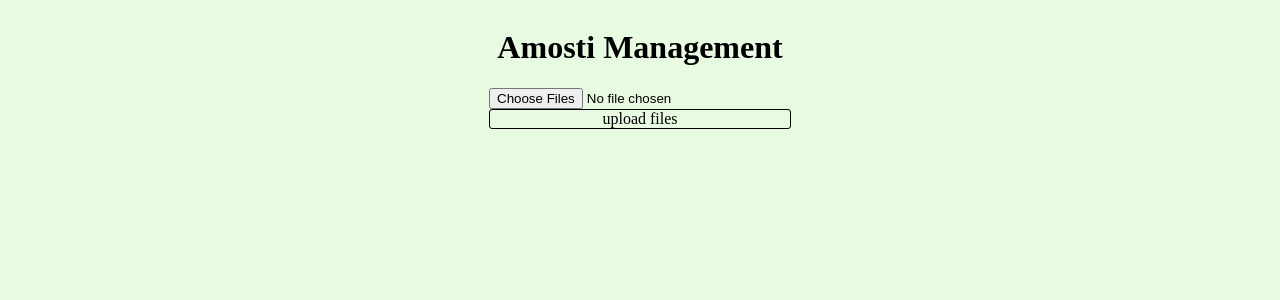
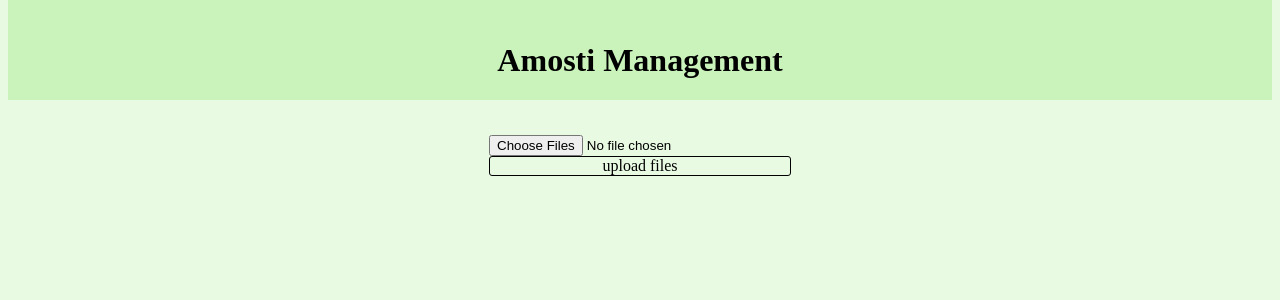
Before and after one commit to ryand8008/Amosti_Management, a React app: page / in a window 1280 px wide. Shown: the top 300 px of the page. Built offline with nearby package versions, Linux system fonts and the light colour scheme.

Commit message:
added more css for table, changed titles, added banner

```diff
--- a/index.html
+++ b/index.html
@@ -3,7 +3,7 @@
   <head>
     <title>Amosti</title>
   </head>
-  <body style="background-color: #e9fae3">
+  <body style="background-color: #e9fae3; margin-top: 0; padding: 0;">
     <div id="root"></div>
 
     <!-- Compiled TypeScript -->
--- a/src/components/App.tsx
+++ b/src/components/App.tsx
@@ -10,7 +10,7 @@ export const App = () => {
 
   return (
     <>
-      {/* <Header /> */}
+      <Header />
       <AggregateProvider>
         {/* {showReport ? <Report /> : null } */}
         {/* {<button onClick={() =>setShowReport(!showReport)}>show report</button> } */}
--- a/src/components/Header.tsx
+++ b/src/components/Header.tsx
@@ -6,7 +6,7 @@ export const Header = () => {
   return (
     <>
     <StyledHeader>
-      <h1> it's me </h1>
+      <h1> Amosti Management </h1>
     </StyledHeader>
     </>
 
@@ -14,7 +14,16 @@ export const Header = () => {
 }
 
 const StyledHeader = styled.header`
-  background-color: white;
+  background-color: #C9F3BA;
   width: 100%;
   height: 100px;
+  top: 0px;
+  margin: 0;
+  padding: 0;
+  display: flex;
+  justify-content: center;
+  align-items: flex-end;
+  border-raduis: 5px;
 `
+// background-color: #C9F3BA // slightly darker
+// slightly lighter: #e9fae3
--- a/src/components/Report/FullReport.tsx
+++ b/src/components/Report/FullReport.tsx
@@ -229,7 +229,9 @@ export const FullReport = () => {
               <StyleMonthsHeaders>annual</StyleMonthsHeaders>
             </StyledHeaderContainer>
 
-            {buildings.length > 0 ? buildings.map((item) => <><StyledRowUnit>
+            {buildings.length > 0 ? buildings.map((item) =>
+            <>
+              <StyledRowUnit>
                 <StyledCell>{reportInfo[item][buildingYear] ? item : null}</StyledCell>
                 {reportInfo[item][buildingYear]['revenue'] ? reportInfo[item][buildingYear]['revenue'].map((item2) => <>
                   <StyledCell>{item2}</StyledCell>
@@ -239,53 +241,60 @@ export const FullReport = () => {
             </>
             ) : null}
 
-            <StyledRowUnit>
+
+            <StyledTotal>
               <StyledBold>Total Rev</StyledBold>
               {reportInfo[buildingYear]['totalRev'] ? reportInfo[buildingYear]['totalRev'].map((item2) => <>
                 <StyledCell>{item2}</StyledCell>
               </>
               ) : null}
-            </StyledRowUnit>
+            </StyledTotal>
 
             <tr><td> </td> </tr>
             <tr><td> </td> </tr>
             <tr><td> </td> </tr>
             <tr><td> </td> </tr>
-            <tr><td> </td> </tr>
+            {buildings.length % 2 === 0 ? <tr><td> </td> </tr> : null}
 
               {buildings.map((building) =>
-               <StyledRowUnit>
+               <StyledRowEx>
                    <StyledCell>{building}</StyledCell>
                    {reportInfo[building][buildingYear]['expense'].map((item) =>
                     <StyledCell>{item}</StyledCell>
                    )}
-                </StyledRowUnit>
+                </StyledRowEx>
               )}
 
-            <StyledRowUnit>
+            <StyledTotal>
             <StyledBold>Total E</StyledBold>
               {reportInfo[buildingYear]['totalExpenses'] ? reportInfo[buildingYear]['totalExpenses'].map((item2) => <>
                 <StyledCell>{item2}</StyledCell>
               </>
               ) : null}
-            </StyledRowUnit>
+            </StyledTotal>
+
+            <tr><td> </td> </tr>
+            <tr><td> </td> </tr>
+            <tr><td> </td> </tr>
+            <tr><td> </td> </tr>
+            {buildings.length % 2 !== 0 ? <tr><td> </td> </tr> : null}
 
             {buildings.map((building) =>
-               <StyledRowUnit>
+               <StyledRowNet>
                    <StyledCell>{building}</StyledCell>
                    {reportInfo[building][buildingYear]['totalNet'] ? reportInfo[building][buildingYear]['totalNet'].map((item) =>
                     <StyledCell>{item}</StyledCell>
                    ) : null}
-                </StyledRowUnit>
+                </StyledRowNet>
               )}
 
-            <StyledRowUnit>
+            <StyledTotal>
             <StyledBold>Total net</StyledBold>
               {reportInfo[buildingYear]['totalProfit'] ? reportInfo[buildingYear]['totalProfit'].map((item2) => <>
                 <StyledCell>{item2}</StyledCell>
               </>
               ) : null}
-            </StyledRowUnit>
+            </StyledTotal>
 
           </StyledTable></>
         : null}
@@ -305,9 +314,17 @@ const StyledCell = styled.td`
   text-align: center;
   width: fit-content;
 `
-const StyledRowE = styled.tr`
+
+const StyledTotal = styled.tr`
+  background: lightyellow;
+  border-top: 1px solid black;
+`
+
+const StyledRowEx = styled.tr`
 `
 const StyledRowUnit = styled.tr`
+`
+const StyledRowNet = styled.tr`
 `
 const StyledTable = styled.table`
   border: 1px solid black;
@@ -317,13 +334,15 @@ const StyledTable = styled.table`
   margin-bottom: 10px;
   margin-left: 30px;
   margin-right: 30px;
-  ${StyledRowE}:nth-child(odd) {
+  ${StyledRowUnit}:nth-child(even) {
     background: lightgrey;
   }
-  ${StyledRowUnit}:nth-child(odd) {
+  ${StyledRowEx}:nth-child(even) {
     background: lightgrey;
   }
-
+  ${StyledRowNet}:nth-child(odd) {
+    background: lightgrey;
+  }
 `
 const StyleMonthsHeaders = styled.th`
   border: 1px solid black;
@@ -348,6 +367,7 @@ const StyledDiv = styled.div`
   display: flex;
   justify-content: center;
   margin: auto;
+  margin-bottom: 25px;
 `
 
 const StyledSomething = styled.div`
--- a/src/components/Upload.tsx
+++ b/src/components/Upload.tsx
@@ -38,7 +38,7 @@ interface Testing {
 // TODO: batch add files
 
 export const Upload = () => {
-  const { aggregate, setAggregate, gatherInfo } = useContext(AggregateContext)
+  const { aggregate, setAggregate, gatherInfo, showReport, setShowReport } = useContext(AggregateContext)
 
   const [excel, setExcel] = useState<newSheet[]>()
 
@@ -206,7 +206,7 @@ const findGastos = (json)=>{
     <>
       <Window>
 
-        <StyledTitle>Amosti Management</StyledTitle>
+        {/* <StyledTitle>Amosti Management</StyledTitle> */}
 
       <form onDragEnter={handleDrag} onSubmit={(e) => e.preventDefault()}>
         <input
@@ -227,10 +227,11 @@ const findGastos = (json)=>{
         </>
          : null}
       </form>
+      {/* {show} */}
       {aggregate ? <Report /> : null}
       {aggregate ?
         <>
-          <button onClick={() => setGenerateReport(!generateReport)}>{!generateReport ? 'show uploaded file contents' : 'close'}</button>
+          <ContentsButton onClick={() => setGenerateReport(!generateReport)}>{!generateReport ? 'show uploaded file contents' : 'close'}</ContentsButton>
         </>
           : null}
       {generateReport ? <div>
@@ -266,6 +267,8 @@ const Window = styled.div`
   display: flex;
   flex-direction: column;
   align-items: center;
+  padding-top: 10px;
+  margin-bottom: 25px;
 `
 
 const DragBox = styled.div`
@@ -285,3 +288,7 @@ const listitem = styled.ul`
   flex-direction: column;
   height: fit-content;
 `
+
+const ContentsButton = styled.button`
+  margin-top: 25px;
+`
--- a/src/components/UploadTable.tsx
+++ b/src/components/UploadTable.tsx
@@ -82,6 +82,7 @@ const StyledContainer = styled.div`
   margin-top: 10px;
   width: fit-content;
   border-radius: 5px;
+  margin-bottom: 10px;
 `
 
 const StyledTitle = styled.h1`
--- a/src/components/context/ProjectContext.tsx
+++ b/src/components/context/ProjectContext.tsx
@@ -10,6 +10,8 @@ interface ReportType {
   yearsAvailable: string[];
   yearPicked: string
   setYearPicked: (string) => any;
+  showReport: boolean;
+  setShowReport: (bool) => any;
 }
 // reportInfo = {
 //   buildingName = {}
@@ -21,7 +23,7 @@ const AggregateProvider = ({children}) => {
   // uploaded information
   const [aggregate, setAggregate] = useState<any>()
   const aggregateStringified = JSON.stringify(aggregate)
-
+  const [showReport, setShowReport] = useState<boolean>(false)
   // report information
   const [reportInfo, setReportInfo] = useState<any>({})
   const [yearPicked, setYearPicked] = useState<string>()
@@ -188,7 +190,7 @@ const AggregateProvider = ({children}) => {
   }
 
   return (
-    <AggregateContext.Provider value={{aggregate, setAggregate, mergeToAgg, gatherInfo, reportInfo, yearsAvailable, yearPicked, setYearPicked}}>
+    <AggregateContext.Provider value={{aggregate, setAggregate, mergeToAgg, gatherInfo, reportInfo, yearsAvailable, yearPicked, setYearPicked, showReport, setShowReport}}>
       {children}
     </AggregateContext.Provider>
   )
```
Also changed, not shown: 2 other files (tests, documents, lock files or other folders). Lines whose indentation alone changed are shown as unchanged.
